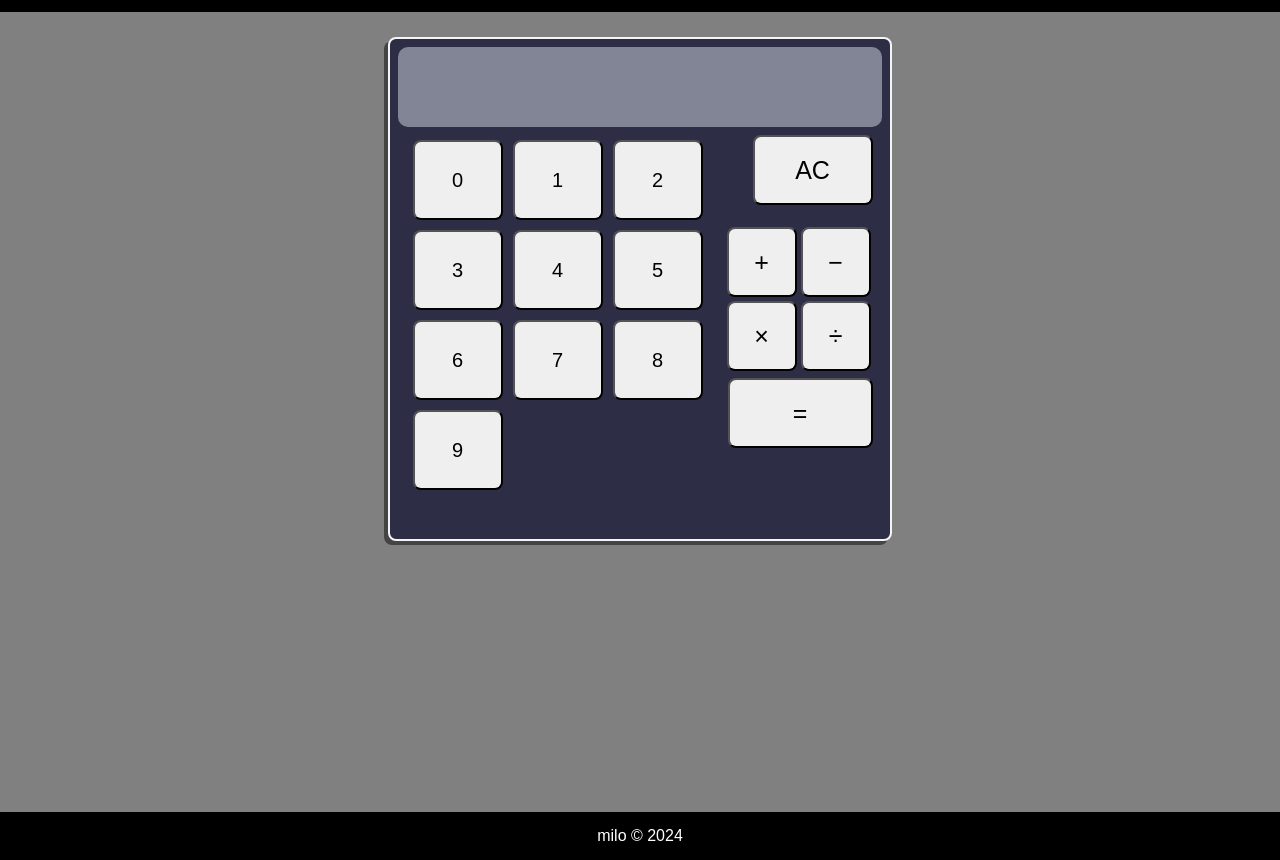
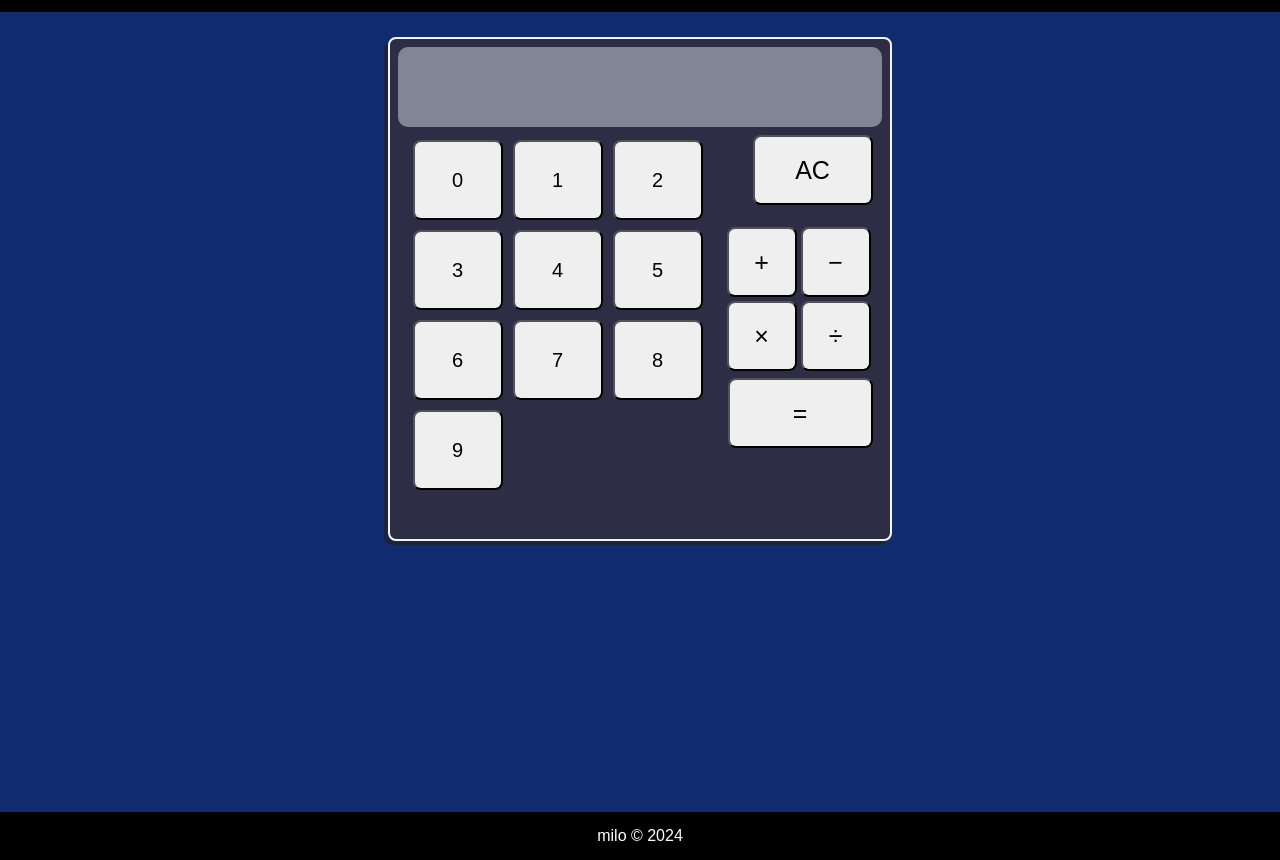
Before and after one commit to hector-png/calculator, a plain HTML site: page index.html in a window 1280 px wide. Shown: the part 47-907 px from the top of the page. Drawn offline with Linux system fonts and the light colour scheme.

Commit message:
Change body background color

```diff
--- a/stylesheet.css
+++ b/stylesheet.css
@@ -1,6 +1,6 @@
 body {
     font-family: Arial, Helvetica, sans-serif;
-    background-color: grey;
+    background-color: rgb(16, 43, 110);
     box-sizing: border-box;
     margin: 0;
     padding: 0;
@@ -69,7 +69,7 @@ button,
     margin-right: 20px;
 }
 
-.buttons-container{
+.buttons-container {
     display: flex;
     justify-content: center;
     height: 300px;
```
